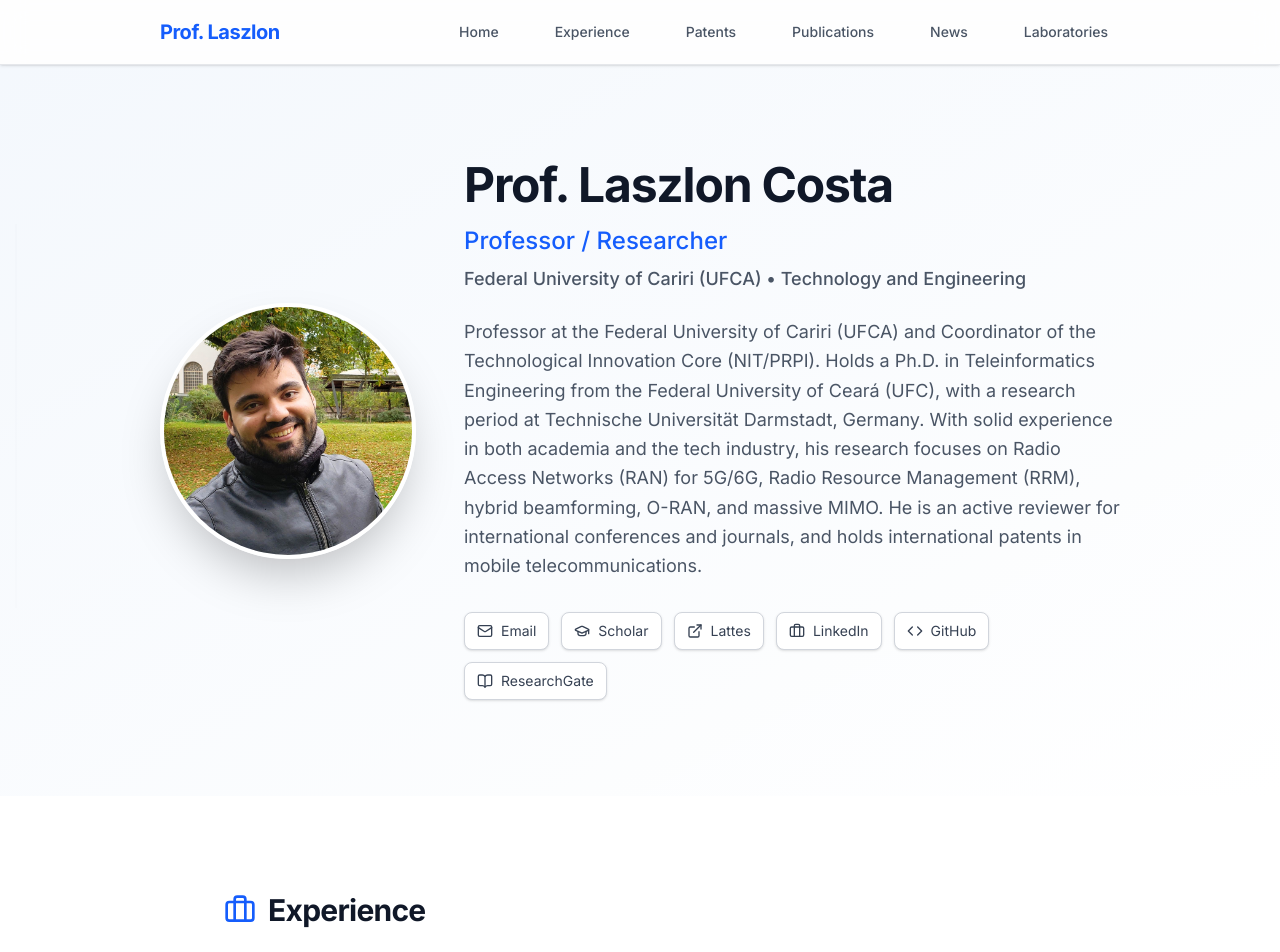
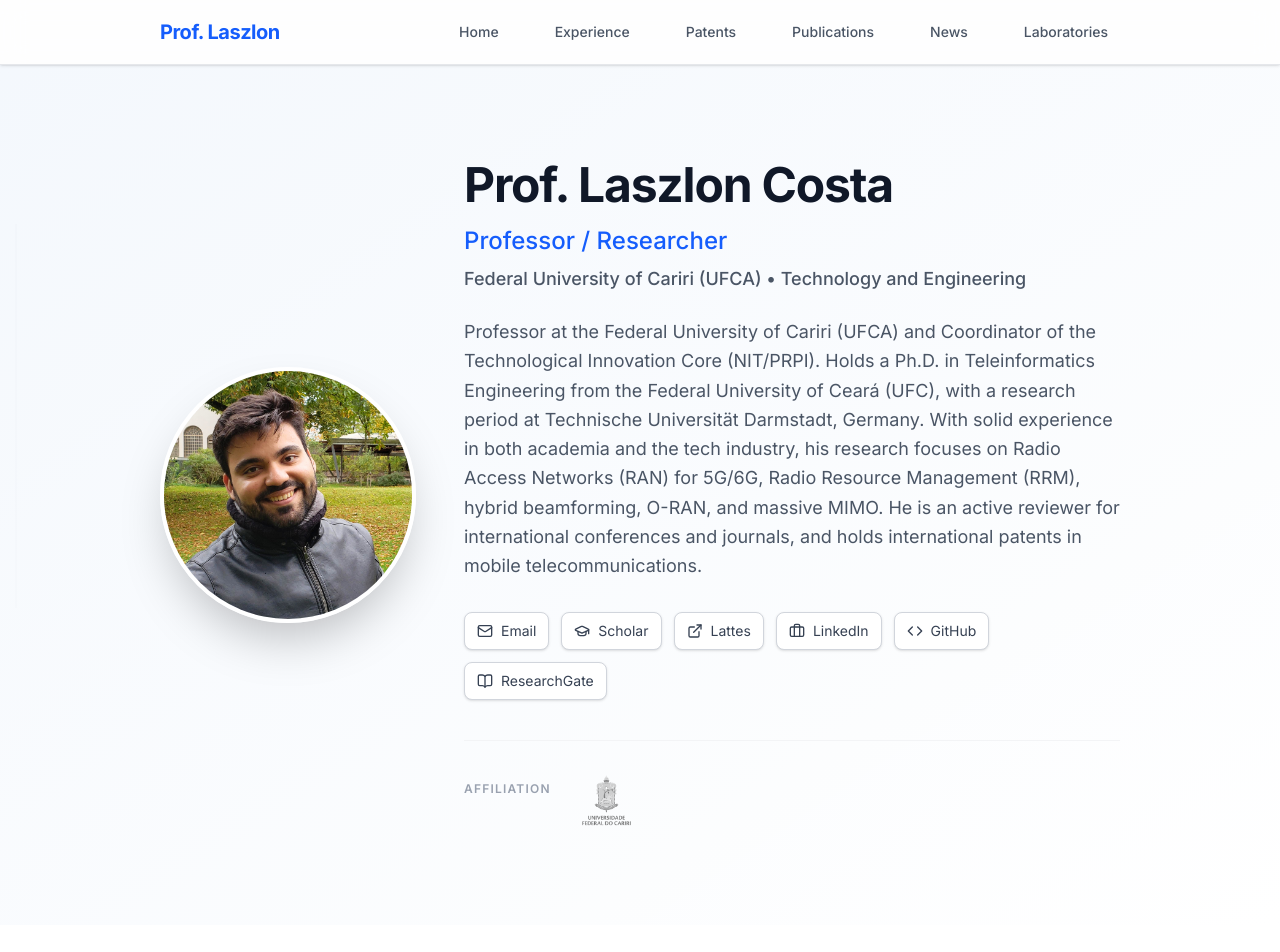
Before and after one commit to laszloncosta/laszloncosta.github.io, a Next.js app: page / in a window 1280 px wide. Shown: the top 952 px of the page. Built offline with nearby package versions, Linux system fonts and the light colour scheme.

Commit message:
Add UFCA logo to Hero section

```diff
--- a/src/components/HeroSection.jsx
+++ b/src/components/HeroSection.jsx
@@ -50,6 +50,11 @@ export default function HeroSection() {
               <BookOpen size={16} /> ResearchGate
             </a>
           </div>
+
+          <div className="mt-10 pt-8 border-t border-gray-100 flex flex-col md:flex-row items-center md:items-start justify-center md:justify-start gap-4">
+            <span className="text-xs text-gray-400 uppercase tracking-widest font-semibold mt-2">Affiliation</span>
+            <img src="/ufca-logo.png" alt="UFCA Logo" className="h-14 object-contain grayscale opacity-60 hover:grayscale-0 hover:opacity-100 transition-all duration-300" />
+          </div>
         </div>
       </div>
     </section>
```
Also changed, not shown: public/ufca-logo.png (added).
